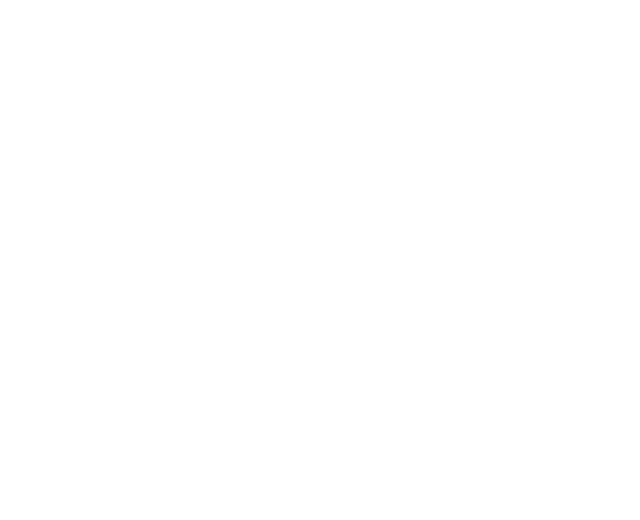
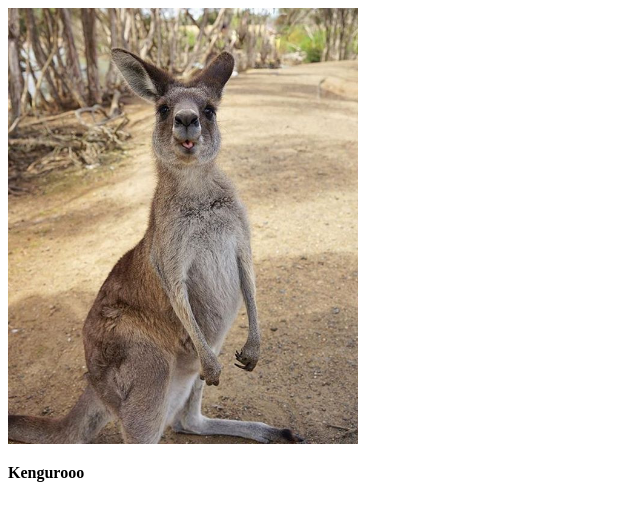
Before and after one commit to Emiliya99/myproject01, a plain HTML site: page index.html in a window 1280 px wide. Shown: the whole page, without its empty margins (0-640 px from the left). Drawn offline with Linux system fonts and the light colour scheme.

Commit message:
two commit

```diff
--- a/index.html
+++ b/index.html
@@ -7,6 +7,7 @@
     <title>Document01</title>
 </head>
 <body>
-
+    <img width="350px" src="pictures/kenguro.jfif">
+    <p><b> Kengurooo</b></p>
 </body>
 </html>
```
Also changed, not shown: pictures/kenguro.jfif (added), pictures/kenguroo.jfif (added).
